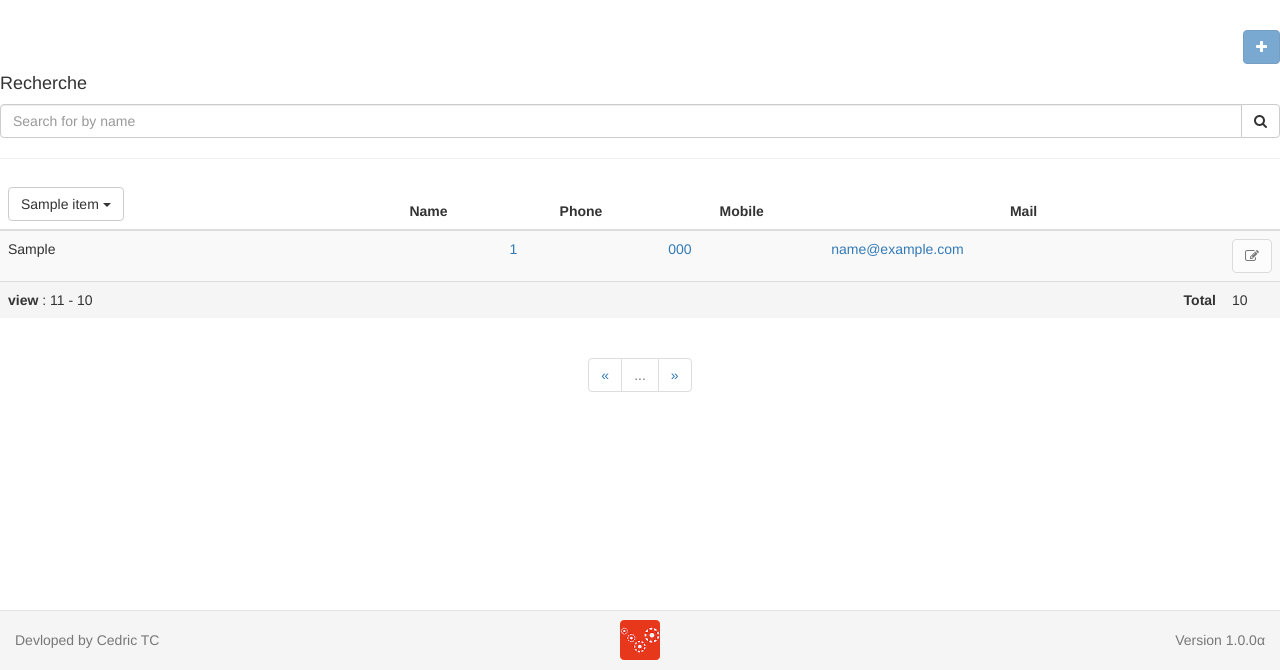
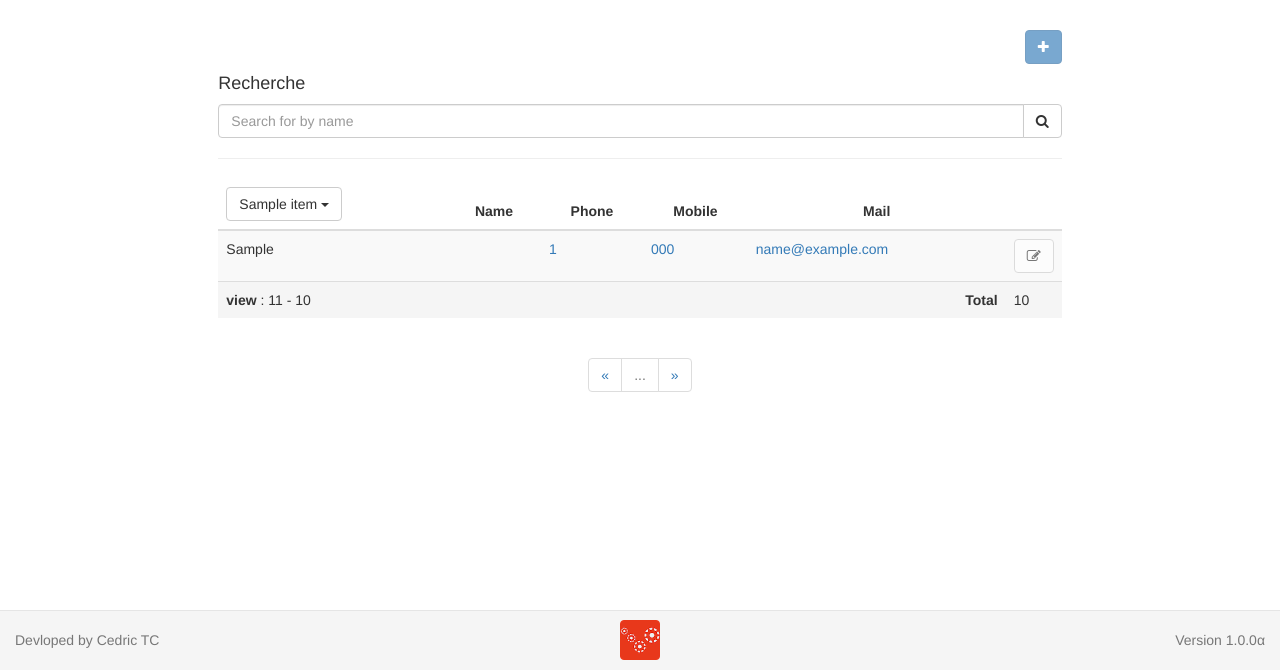
Before and after one commit to thivolle-cazat-cedric/vox-ui-api, a Flask app: template app/templates/contacts/index.html in a window 1280 px wide. Shown: the part 130-800 px from the top of the page. Run offline with Flask 2, Linux system fonts and the light colour scheme; the template is opened without the code that fills it: most values are stand-ins (such as "Sample title", 1, 10 or a date in 2020); parts of the project's set-up code (start-up, migrations or seed data) failed here and were passed over; some libraries are stand-ins or nearby versions.

Commit message:
edit view contact

```diff
--- a/app/controllers/contacts.py
+++ b/app/controllers/contacts.py
@@ -61,6 +61,7 @@ def view():
 
     return render_template(
         'contacts/index.html',
+        container_class='container-fluid',
         contacts=contact['list'],
         pager=pager,
         item=item,
--- a/app/templates/contacts/index.html
+++ b/app/templates/contacts/index.html
@@ -1,6 +1,6 @@
 {% extends "layout.html" %}
 {% block body %}
-<div class="col-xs-12">
+<div class="col-xs-12 col-md-offset-1 col-md-10 col-lg-offset-2 col-lg-8">
     <p class="text-right">
         <button class="btn btn-primary" disabled="disabled"><i class="fa fa-plus"></i></button>
     </p>
```
